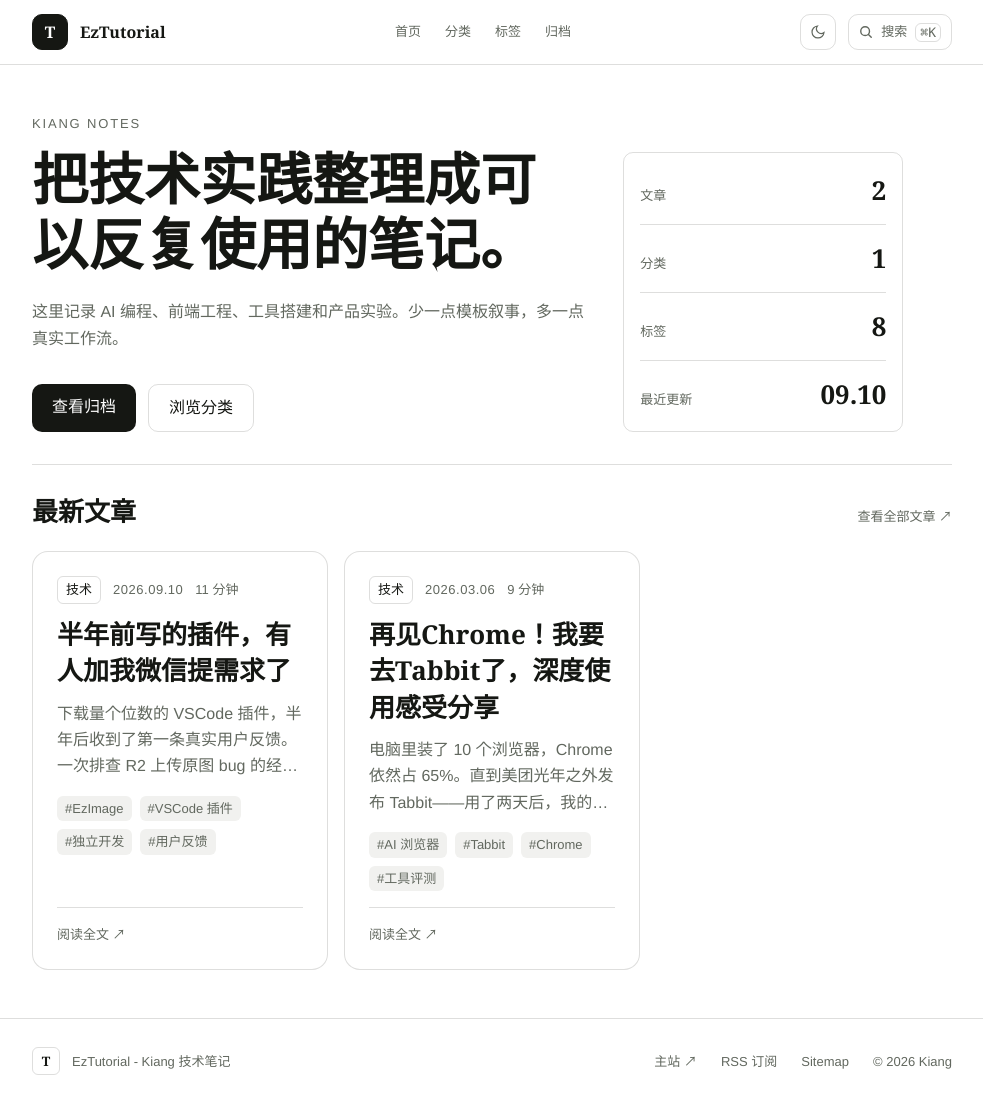
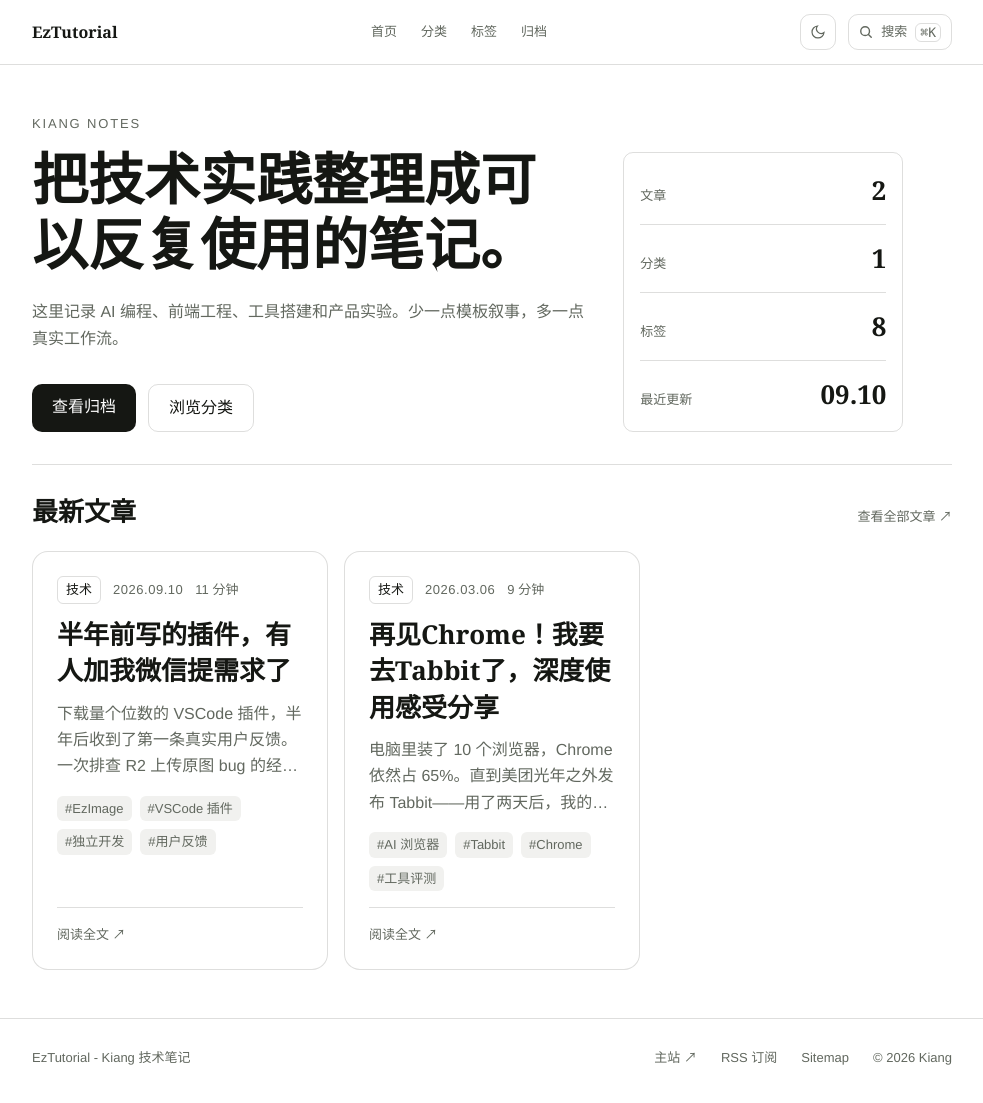
Before and after one commit to keepwonder/eztutorial, a Next.js app: page / in a window 1280 px wide. Shown: the whole page, without its empty margins (148-1131 px from the left). Built offline with nearby package versions, Linux system fonts and the light colour scheme.

Commit message:
style: 品牌区改为纯文字 wordmark

```diff
--- a/components/Layout.tsx
+++ b/components/Layout.tsx
@@ -120,7 +120,6 @@ export default function Layout({ children, title, description, ogImage, canonica
           <div className="max-w-shell mx-auto px-5 sm:px-8">
             <div className="flex items-center justify-between h-14 sm:h-16">
               <Link href="/" className="flex items-center gap-3">
-                <span className="grid h-9 w-9 place-items-center rounded-md border border-ink bg-ink font-display text-body font-bold text-paper">T</span>
                 <span className="font-display text-body font-bold tracking-normal text-ink">EzTutorial</span>
               </Link>
 
@@ -207,7 +206,6 @@ export default function Layout({ children, title, description, ogImage, canonica
           <div className="max-w-shell mx-auto px-5 sm:px-8 py-7">
             <div className="flex flex-col sm:flex-row items-center justify-between gap-4 text-meta text-muted">
               <div className="flex items-center gap-3">
-                <span className="grid h-7 w-7 place-items-center rounded-sm border border-line font-display text-meta font-bold text-ink">T</span>
                 <span>EzTutorial - Kiang 技术笔记</span>
               </div>
               <div className="flex items-center gap-6">
```
Also changed, not shown: 1 other file (tests, documents, lock files or other folders).
